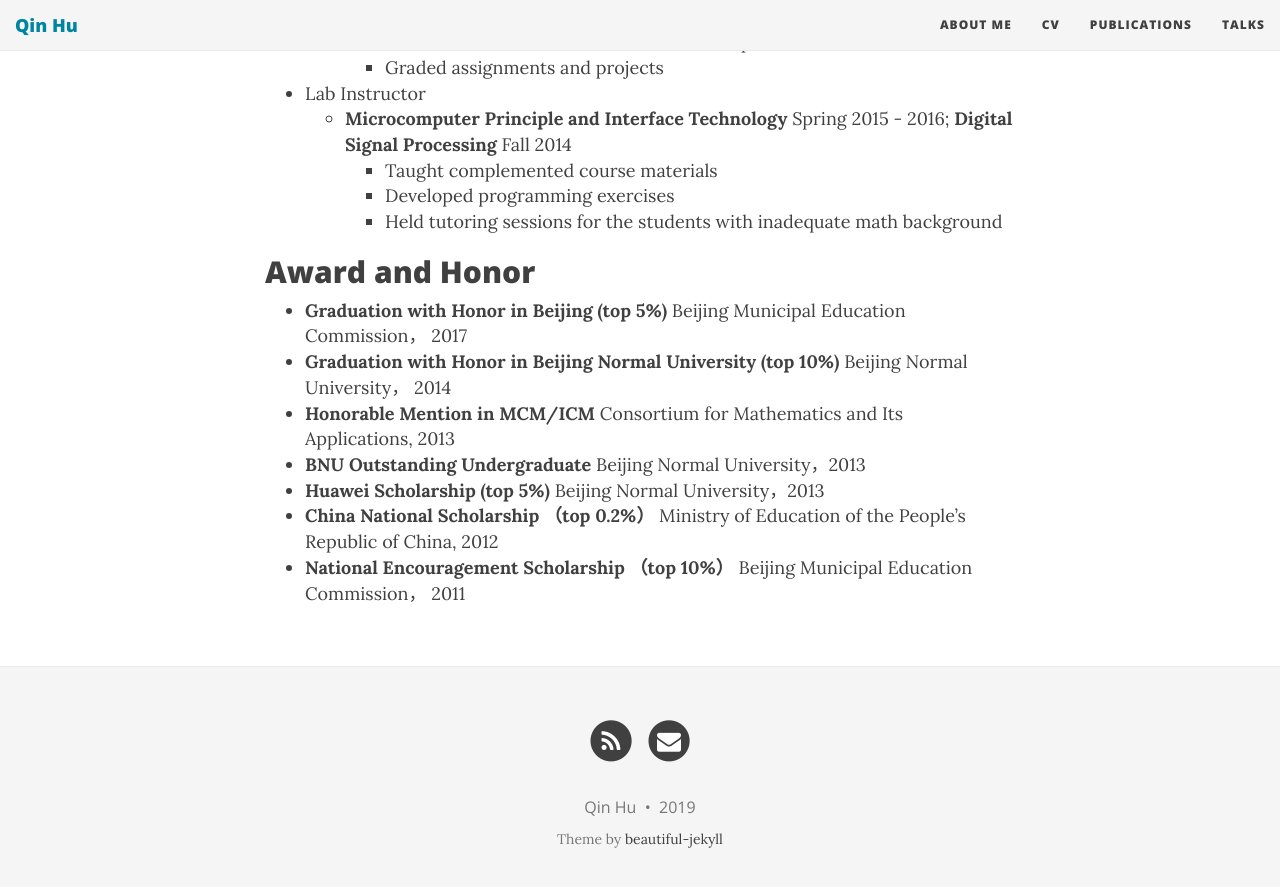
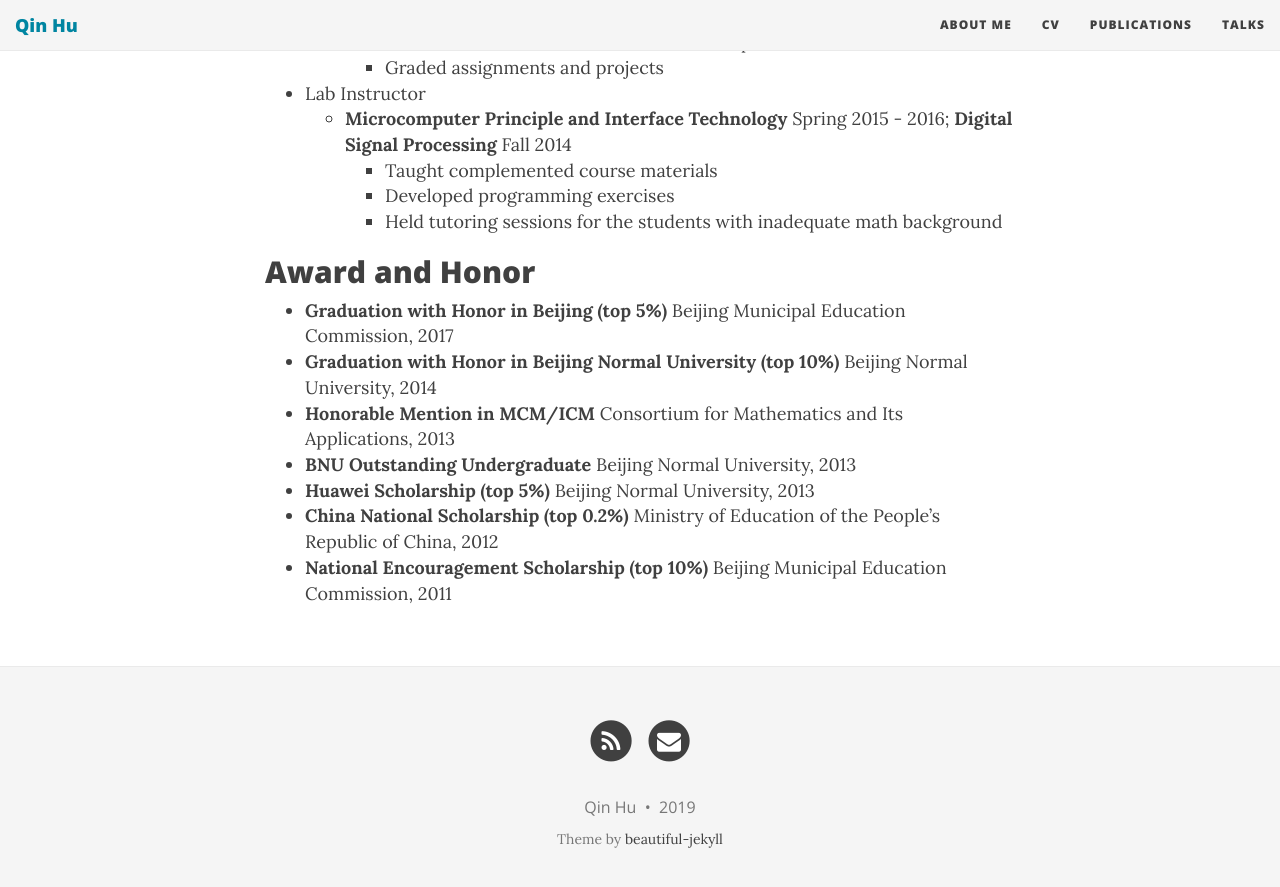
Before and after one commit to qinhu2010/qinhu2010.github.io, a Jekyll site: the page built from CV.md, in a window 1280 px wide and 900 px high, scrolled down 1094 px. Shown: the top 887 px of the window. Built offline with Jekyll 4.4.1, drawn with Linux system fonts in a browser that asks for light colours; nearby versions of some CDN libraries.

Commit message:
Update CV.md

```diff
--- a/CV.md
+++ b/CV.md
@@ -48,10 +48,10 @@ View my CV in [pdf](file/CV_QinHu.pdf).
 
 ## Award and Honor
 
-- **Graduation with Honor in Beijing (top 5%)** Beijing Municipal Education Commission， 2017
-- **Graduation with Honor in Beijing Normal University (top 10%)** Beijing Normal University， 2014
+- **Graduation with Honor in Beijing (top 5%)** Beijing Municipal Education Commission, 2017
+- **Graduation with Honor in Beijing Normal University (top 10%)** Beijing Normal University, 2014
 - **Honorable Mention in MCM/ICM** Consortium for Mathematics and Its Applications, 2013
-- **BNU Outstanding Undergraduate** Beijing Normal University，2013
-- **Huawei Scholarship (top 5%)** Beijing Normal University，2013
-- **China National Scholarship （top 0.2%）** Ministry of Education of the People’s Republic of China, 2012
-- **National Encouragement Scholarship （top 10%）** Beijing Municipal Education Commission， 2011
+- **BNU Outstanding Undergraduate** Beijing Normal University, 2013
+- **Huawei Scholarship (top 5%)** Beijing Normal University, 2013
+- **China National Scholarship (top 0.2%)** Ministry of Education of the People’s Republic of China, 2012
+- **National Encouragement Scholarship (top 10%)** Beijing Municipal Education Commission, 2011
```
